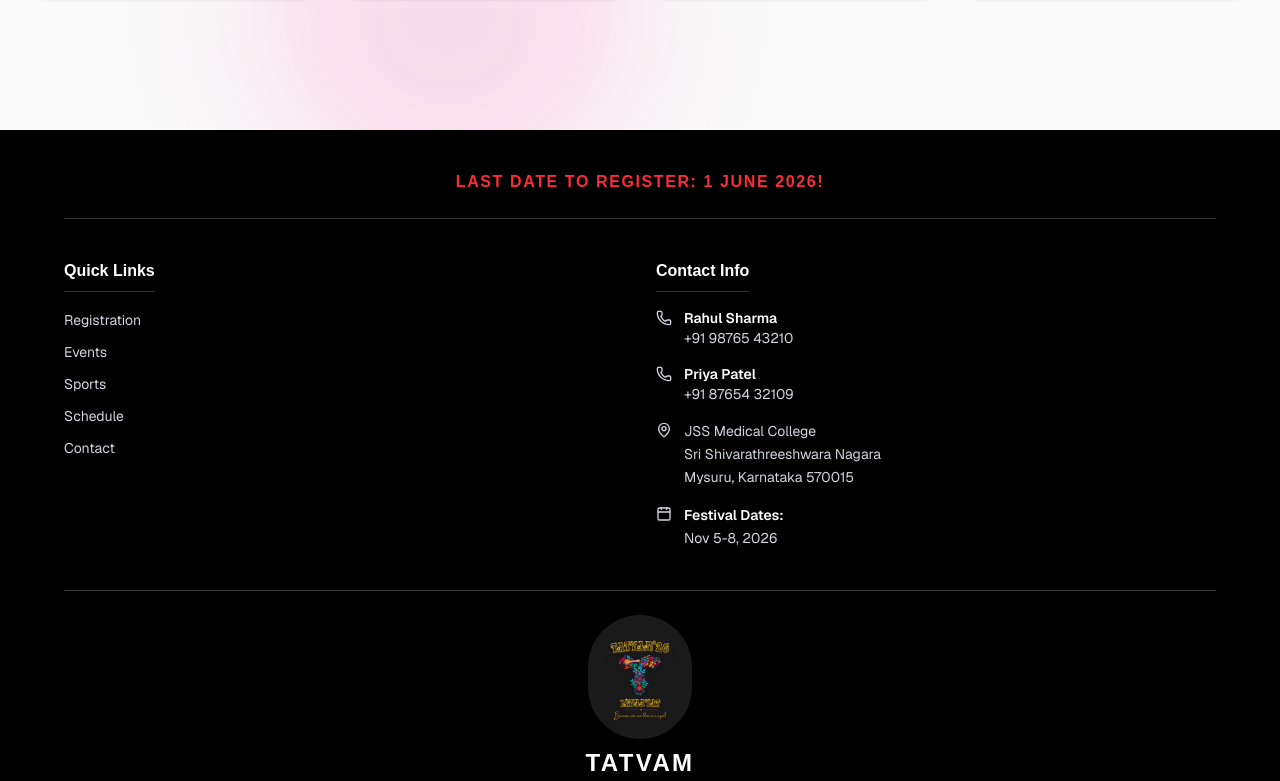
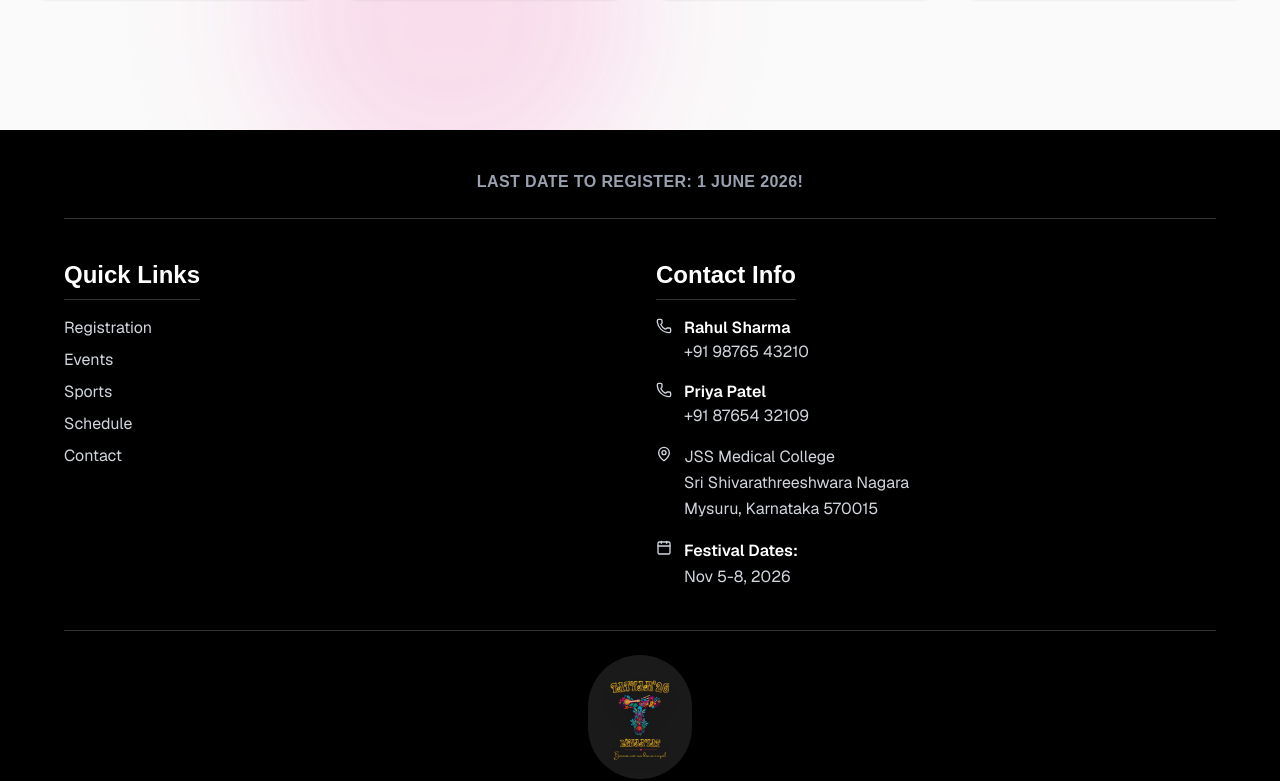
Before and after one commit to perplexingpasta/tatvam2026, a Next.js app: page / in a window 1280 px wide. Shown: the part 694-1475 px from the top of the page. Built offline with nearby package versions, Linux system fonts and the light colour scheme; a web font is replaced by a local one.

Commit message:
minor ui changes in the footer

```diff
--- a/components/Footer.tsx
+++ b/components/Footer.tsx
@@ -6,43 +6,58 @@ export function Footer() {
   return (
     <footer className="bg-black text-white py-10 px-4 sm:px-6 lg:px-8">
       <div className="max-w-6xl mx-auto space-y-10">
-
         {/* Top Banner */}
         <div className="text-center border-b border-white/20 pb-6">
-          <h2 className="text-sm md:text-base font-bold uppercase tracking-widest text-red-500">
+          <h2 className="text-base md:text-base tracking-wide font-semibold uppercase text-gray-400">
             Last date to register: 1 June 2026!
           </h2>
         </div>
 
         {/* Links and Contact Info Grid */}
         <div className="grid grid-cols-1 md:grid-cols-2 gap-10 md:gap-8">
-
           {/* Quick Links */}
           <div className="space-y-4">
-            <h3 className="text-base font-bold border-b border-white/20 pb-2 inline-block">Quick Links</h3>
-            <ul className="space-y-2 flex flex-col items-start">
+            <h3 className="text-2xl font-bold border-b border-white/20 pb-2 inline-block">
+              Quick Links
+            </h3>
+            <ul className="space-y-2 flex flex-col items-start text-base">
               <li>
-                <Link href="/registration" className="text-sm text-gray-300 hover:text-white transition-colors">
+                <Link
+                  href="/registration"
+                  className="text-gray-300 hover:text-white transition-colors"
+                >
                   Registration
                 </Link>
               </li>
               <li>
-                <Link href="/events" className="text-sm text-gray-300 hover:text-white transition-colors">
+                <Link
+                  href="/events"
+                  className="text-gray-300 hover:text-white transition-colors"
+                >
                   Events
                 </Link>
               </li>
               <li>
-                <Link href="/sports" className="text-sm text-gray-300 hover:text-white transition-colors">
+                <Link
+                  href="/sports"
+                  className="text-gray-300 hover:text-white transition-colors"
+                >
                   Sports
                 </Link>
               </li>
               <li>
-                <Link href="/schedule" className="text-sm text-gray-300 hover:text-white transition-colors">
+                <Link
+                  href="/schedule"
+                  className="text-gray-300 hover:text-white transition-colors"
+                >
                   Schedule
                 </Link>
               </li>
               <li>
-                <Link href="/contact" className="text-sm text-gray-300 hover:text-white transition-colors">
+                <Link
+                  href="/contact"
+                  className="text-gray-300 hover:text-white transition-colors"
+                >
                   Contact
                 </Link>
               </li>
@@ -51,14 +66,20 @@ export function Footer() {
 
           {/* Contact Info */}
           <div className="space-y-4">
-            <h3 className="text-base font-bold border-b border-white/20 pb-2 inline-block">Contact Info</h3>
-            <div className="space-y-4 text-sm text-gray-300">
-
+            <h3 className="text-2xl font-bold border-b border-white/20 pb-2 inline-block">
+              Contact Info
+            </h3>
+            <div className="space-y-4 text-base text-gray-300">
               <div className="flex items-start gap-3">
                 <Phone className="shrink-0 mt-0.5" size={16} />
                 <div>
                   <p className="font-semibold text-white">Rahul Sharma</p>
-                  <a href="tel:+919876543210" className="hover:text-white transition-colors block">+91 98765 43210</a>
+                  <a
+                    href="tel:+919876543210"
+                    className="hover:text-white transition-colors block"
+                  >
+                    +91 98765 43210
+                  </a>
                 </div>
               </div>
 
@@ -66,15 +87,22 @@ export function Footer() {
                 <Phone className="shrink-0 mt-0.5" size={16} />
                 <div>
                   <p className="font-semibold text-white">Priya Patel</p>
-                  <a href="tel:+918765432109" className="hover:text-white transition-colors block">+91 87654 32109</a>
+                  <a
+                    href="tel:+918765432109"
+                    className="hover:text-white transition-colors block"
+                  >
+                    +91 87654 32109
+                  </a>
                 </div>
               </div>
 
               <div className="flex items-start gap-3">
                 <MapPin className="shrink-0 mt-0.5" size={16} />
                 <p className="leading-relaxed">
-                  JSS Medical College<br />
-                  Sri Shivarathreeshwara Nagara<br />
+                  JSS Medical College
+                  <br />
+                  Sri Shivarathreeshwara Nagara
+                  <br />
                   Mysuru, Karnataka 570015
                 </p>
               </div>
@@ -82,14 +110,15 @@ export function Footer() {
               <div className="flex items-start gap-3">
                 <Calendar className="shrink-0 mt-0.5" size={16} />
                 <p className="leading-relaxed">
-                  <span className="font-semibold text-white">Festival Dates:</span><br />
+                  <span className="font-semibold text-white">
+                    Festival Dates:
+                  </span>
+                  <br />
                   Nov 5-8, 2026
                 </p>
               </div>
-
             </div>
           </div>
-
         </div>
 
         {/* Bottom Branding */}
@@ -104,14 +133,17 @@ export function Footer() {
             />
           </div>
           <div className="text-center">
-            <h1 className="text-2xl font-extrabold tracking-widest leading-none">TATVAM</h1>
-            <p className="text-sm font-light tracking-[0.2em] mt-1 text-gray-400">2026</p>
+            <h1 className="text-2xl font-extrabold tracking-widest leading-none">
+              TATVAM
+            </h1>
+            <p className="text-sm font-light tracking-[0.2em] mt-1 text-gray-400">
+              2026
+            </p>
           </div>
           <p className="text-xs text-gray-500 mt-4 font-medium tracking-wide">
             © TATVAM 2026. All rights reserved.
           </p>
         </div>
-
       </div>
     </footer>
   );
```
